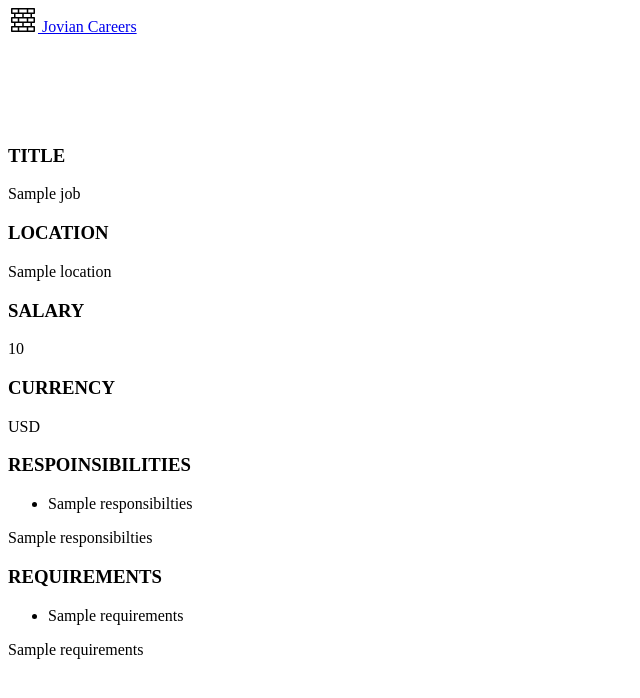
After one commit to AshwaniSaraswat99/jovian-careers-website-v2, a Flask app: template templates/jobpage.html in a window 1280 px wide. The commit adds this page. Shown: the top 698 px of the page, without its empty margins (0-640 px from the left). Run offline with Flask 3, Linux system fonts and the light colour scheme; the template is opened without the code that fills it: most values are stand-ins (such as "Sample title", 1, 10 or a date in 2020); parts of the project's set-up code (start-up, migrations or seed data) failed here and were passed over.

Commit message:
create dynamic pages

```diff
--- a/app.py
+++ b/app.py
@@ -1,5 +1,5 @@
 from flask import Flask,render_template,jsonify
-from database import load_jobs_from_db
+from database import load_jobs_from_db,load_job_from_db
 
 app = Flask(__name__)
 # JOBS = [
@@ -36,6 +36,14 @@ def hello_world():
 
     return render_template('home.html',jobs=jobs,company_name="Appo ki company")
 
+@app.route('/job/<id>')
+def show_job(id):
+    job=load_job_from_db(id)
+    if not job:
+        return "Not Found",404
+    return render_template('jobpage.html',job=job)
+
+
 @app.route('/api/jobs')
 def list_jobs():
     jobs=load_jobs_from_db()
--- /dev/null
+++ b/templates/bootstrap.html
@@ -0,0 +1,3 @@
+<meta charset="utf-8">
+<meta name="viewport" content="width=device-width, initial-scale=1">
+<link href="https://cdn.jsdelivr.net/npm/bootstrap@5.3.6/dist/css/bootstrap.min.css" rel="stylesheet" integrity="sha384-4Q6Gf2aSP4eDXB8Miphtr37CMZZQ5oXLH2yaXMJ2w8e2ZtHTl7GptT4jmndRuHDT" crossorigin="anonymous">
--- a/templates/home.html
+++ b/templates/home.html
@@ -2,9 +2,7 @@
 <html>
   <head>
       <title>{{company_name}} career</title>
-     <meta charset="utf-8">
-     <meta name="viewport" content="width=device-width, initial-scale=1">
-     <link href="https://cdn.jsdelivr.net/npm/bootstrap@5.3.6/dist/css/bootstrap.min.css" rel="stylesheet" integrity="sha384-4Q6Gf2aSP4eDXB8Miphtr37CMZZQ5oXLH2yaXMJ2w8e2ZtHTl7GptT4jmndRuHDT" crossorigin="anonymous">
+      {% include 'bootstrap.html' %}
     <style>
       #banner{
         height:380px;
--- a/templates/job.html
+++ b/templates/job.html
@@ -11,7 +11,7 @@
         </div>
     </div>
     <div class="col-2" style='padding-top:30px'>
-        <a href="https://mail.google.com/mail/?view=cm&fs=1&to=ashwanisaraswat40@gmail.com&su=Application%20for%20{{ job['title'] | urlencode }}&body=My%20name%3A%20%3Cyour%20name%3E%0D%0AMy%20age%3A%20%3Cyour%20age%3E%0D%0AMy%20resume%3A%20%3Cyour%20resume%3E"
+        <a href="/job/{{job['id']}}"
            target="_blank"
            class="btn btn-outline-primary">
              Apply
--- /dev/null
+++ b/templates/jobpage.html
@@ -0,0 +1,34 @@
+<!DOCTYPE html>
+<html>
+  <head>
+      <title>{{job.title}} - {{company_name}}
+      </title>
+     <meta charset="utf-8">
+  </head>
+  <body>
+    {% include 'nav.html' %}
+    <h3>TITLE</h3>
+    <p>{{job.title}}</p>
+    <h3>LOCATION</h3>
+    <p class="lead">{{job.location}}</p>
+    <h3>SALARY</h3>
+    <p>{{job.salary}}</p>
+    <h3>CURRENCY</h3>
+    <p>{{job.currency}}</p>
+    <h3>RESPOINSIBILITIES</h3>
+    <ul>
+      {% for res in job.responsibilties.split("\n") %}
+      <li>{{res}}</li>
+      {% endfor %}
+    </ul>
+    <p>{{job.responsibilties}}</p>
+    <h3>REQUIREMENTS</h3>
+    <ul>
+      {% for req in job.requirements.split("\n") %}
+      <li>{{req}}</li>
+      {% endfor %}
+    </ul>
+    <p>{{job.requirements}}</p>
+
+  </body>
+</html>
--- a/templates/nav.html
+++ b/templates/nav.html
@@ -1,6 +1,6 @@
 <nav class="navbar bg-body-tertiary shadow-sm fixed-top bg-white">
   <div class="container">
-    <a class="navbar-brand" href="#">
+    <a class="navbar-brand" href="/">
       <img src="static/bricks.svg" alt="Bootstrap" width="30" height="24">
       Jovian Careers
     </a>
```
Also changed, not shown: database.py (+18 -13 lines).
